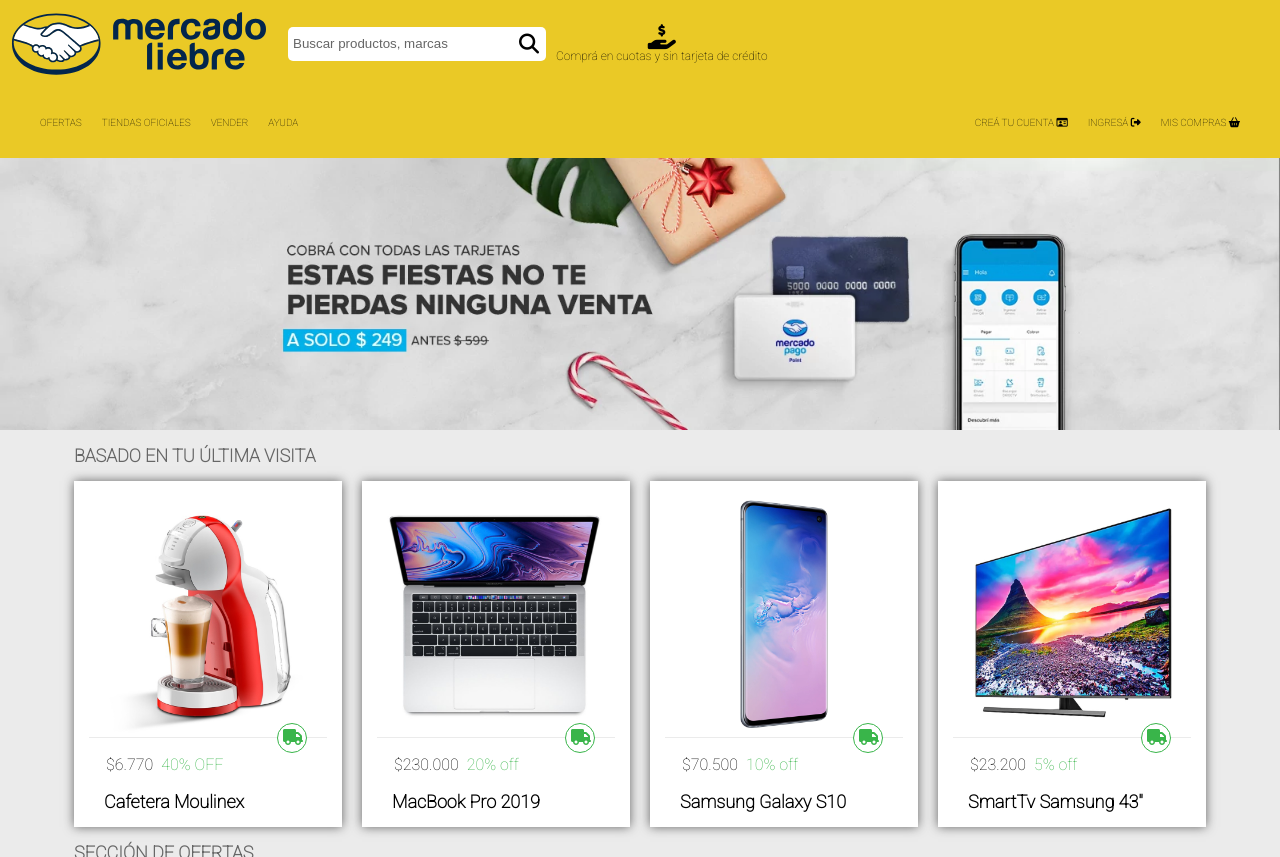
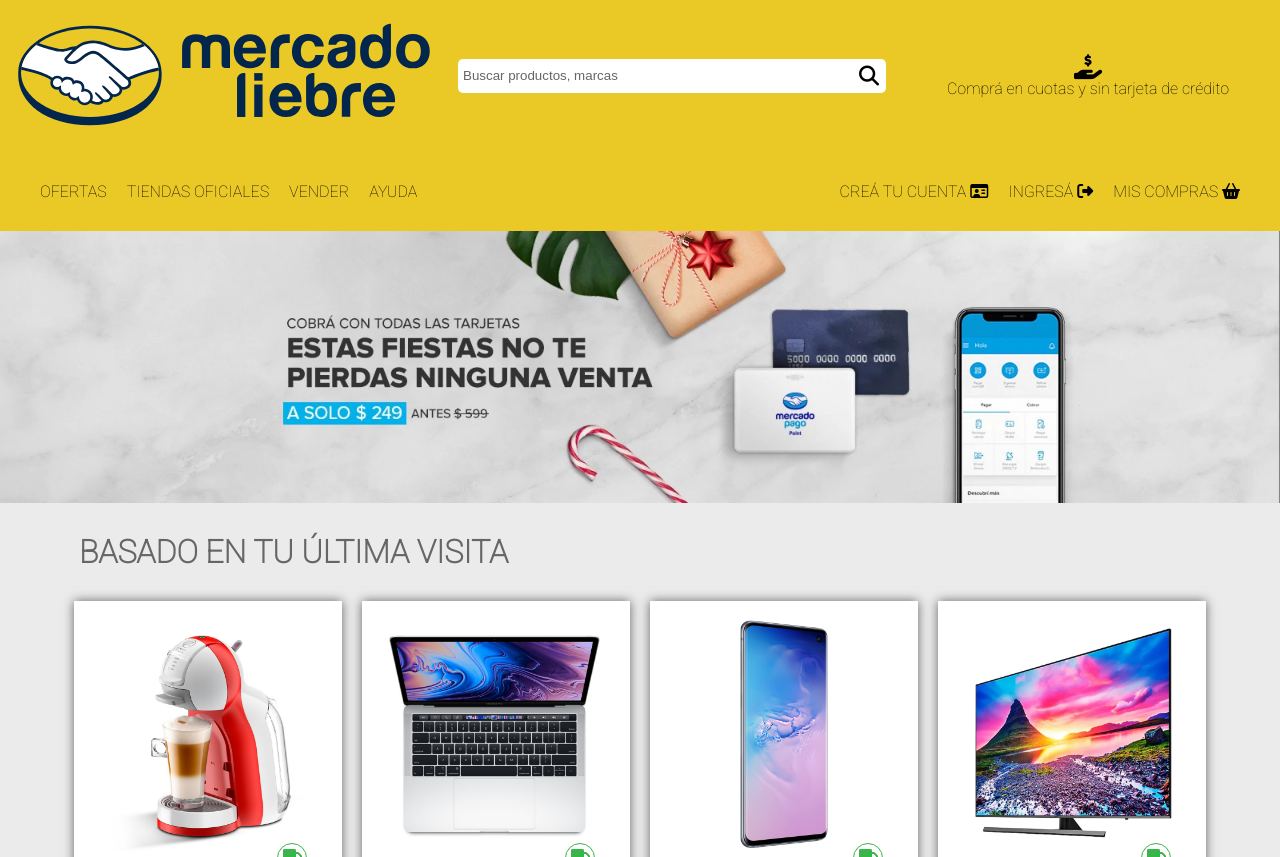
Before and after one commit to DannyP95/MercadoLiebre, a website: page views/home.html in a window 1280 px wide. Shown: the top 857 px of the page. Drawn offline with Linux system fonts and the light colour scheme.

Commit message:
EDICIÓN DE RESPONSIVE

```diff
--- a/public/css/style.css
+++ b/public/css/style.css
@@ -26,10 +26,10 @@
     justify-content: space-between;
 }
 
-.logoImg{
+.logoDireccion{
     width: 50%;
-    padding: 10px;
-}
+    padding: 10px;}
+
 
 /* BANNER */
 
@@ -283,13 +283,11 @@
 @media (min-width: 361px){
 
     header nav{
-        font-size: 10px;
         text-transform: uppercase;
     }
 
     .lupa{
         display: flex;
-        width: 90%;
         flex-direction: row;
     }
 
@@ -299,10 +297,21 @@
         flex-direction: row;
     }
 
+    .logoImg{
+        margin: 10px 5px;
+    }
+
     .logoYLupa{
         display: flex;
         justify-content: space-evenly;
         align-items: center;
+        width: 70%;
+    }
+
+    .textoTarjetaDeCredito{
+        width: 30%;
+        display: flex;
+        font-size: 12px;
     }
 
     nav li{
@@ -395,6 +404,25 @@
 
 @media (min-width: 769px){
 
+    nav{
+        font-size: 1rem;
+    }
+
+    .logoLupaCuotas {
+        display: flex;
+        align-items: center;
+        flex-direction: row;
+        justify-content: space-around;
+    }
+
+    .textoTarjetaDeCredito{
+        font-size: 1rem;
+    }
+
+    main{
+        background-color: #ebebeb;
+    }
+
     section h1{
         margin-left: 10px;
     }
@@ -405,6 +433,11 @@
         flex-wrap: nowrap;
     }
 
+    section h1{
+        font-size: 2rem;
+        margin: 15px;
+    }
+
     article{
         margin: 0px 10px;
         box-shadow: 0px 0px 10px rgb(100, 100, 100);
--- a/views/home.html
+++ b/views/home.html
@@ -16,7 +16,9 @@
     <header>
         <div class="logoLupaCuotas">
             <div class="logoYLupa">
-                <img class="logoImg" src="/images/logo-mercado-liebre.svg" alt='"Logo Mercado Liebre"' type="img/svg">
+                <a class="logoDireccion" href="./">
+                    <img class="logoImg" src="/images/logo-mercado-liebre.svg" alt='"Logo Mercado Liebre"' type="img/svg">
+                </a>
                 <form class="lupa">
 
                     <input class="barraBuscador" type="text" value="Buscar productos, marcas">
```
Also changed, not shown: views/login.html (+3 -1 lines), views/register.html (+3 -1 lines).
